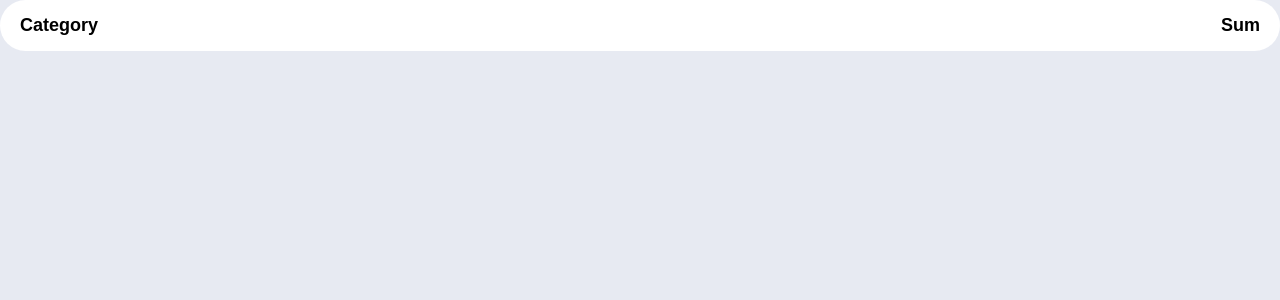
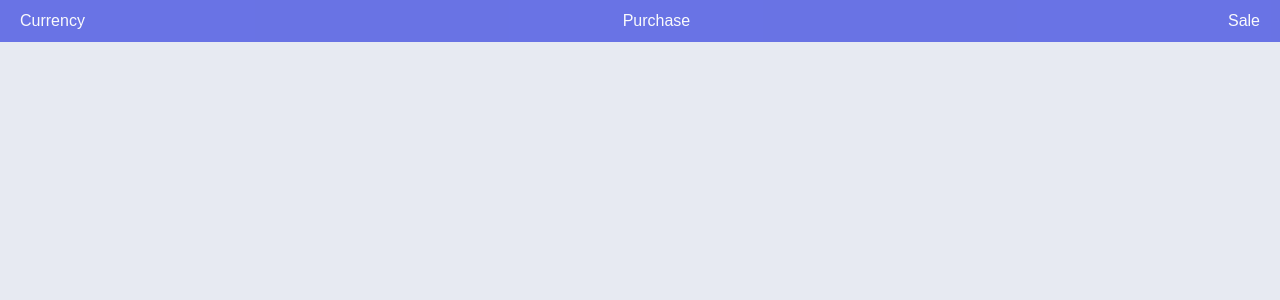
Before and after one commit to mattmalicki/wallet, a React (Create React App) app in the folder client/: page / in a window 1280 px wide. Shown: the top 300 px of the page. Built offline with nearby package versions, Linux system fonts and the light colour scheme.

Commit message:
Added CurrencyHeader component.

```diff
--- a/client/src/App.tsx
+++ b/client/src/App.tsx
@@ -1,12 +1,12 @@
 import React from "react";
 
 import "./App.css";
-import { StatisticsListHeader } from "./components/Atoms/StatisticsListHeader/StatisticsListHeader";
+import { CurrencyHeader } from "./components/Atoms/CurrencyHeader/CurrencyHeader";
 
 const App: React.FC = () => {
   return (
     <div className="App">
-      <StatisticsListHeader />
+      <CurrencyHeader />
     </div>
   );
 };
--- /dev/null
+++ b/client/src/components/Atoms/CurrencyHeader/CurrencyHeader.module.css
@@ -0,0 +1,9 @@
+.currencyHeader {
+  display: flex;
+  justify-content: space-between;
+  padding: 12px 20px;
+
+  color: white;
+  background-color: var(--currencyBackground);
+  opacity: 0.8;
+}
--- /dev/null
+++ b/client/src/components/Atoms/CurrencyHeader/CurrencyHeader.tsx
@@ -0,0 +1,14 @@
+import { FC } from "react";
+import styles from "./CurrencyHeader.module.css";
+
+const CurrencyHeader: FC = () => {
+  return (
+    <div className={styles.currencyHeader}>
+      <span>Currency</span>
+      <span>Purchase</span>
+      <span>Sale</span>
+    </div>
+  );
+};
+
+export { CurrencyHeader };
--- a/client/src/styles/vars.css
+++ b/client/src/styles/vars.css
@@ -11,6 +11,7 @@
   --textColor: #e0e0e0;
   --expenseColor: #ff6596;
   --statisticsUnderline: #dcdcdf;
+  --currencyBackground: #4a56e2;
 
   --not-for-use: #679aed;
 }
```
